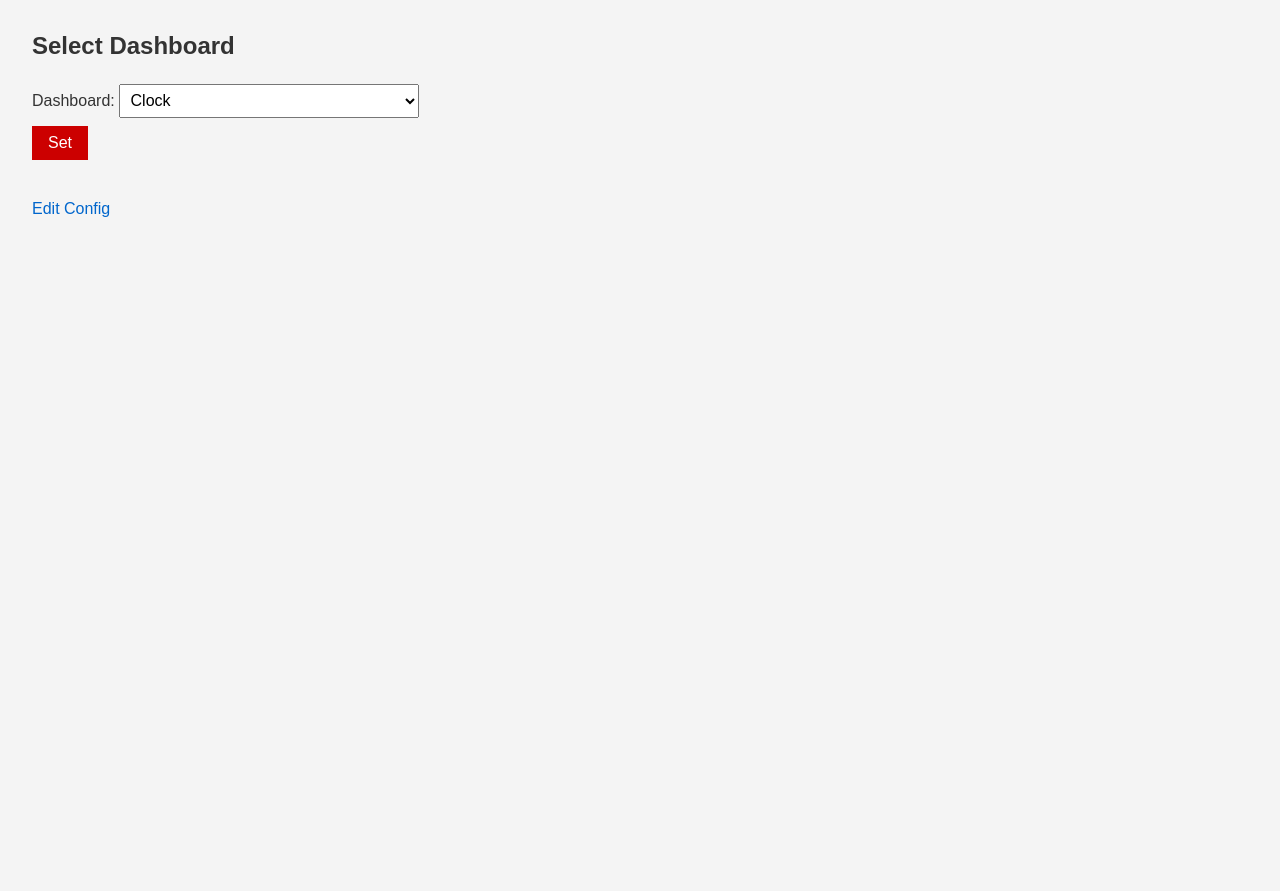
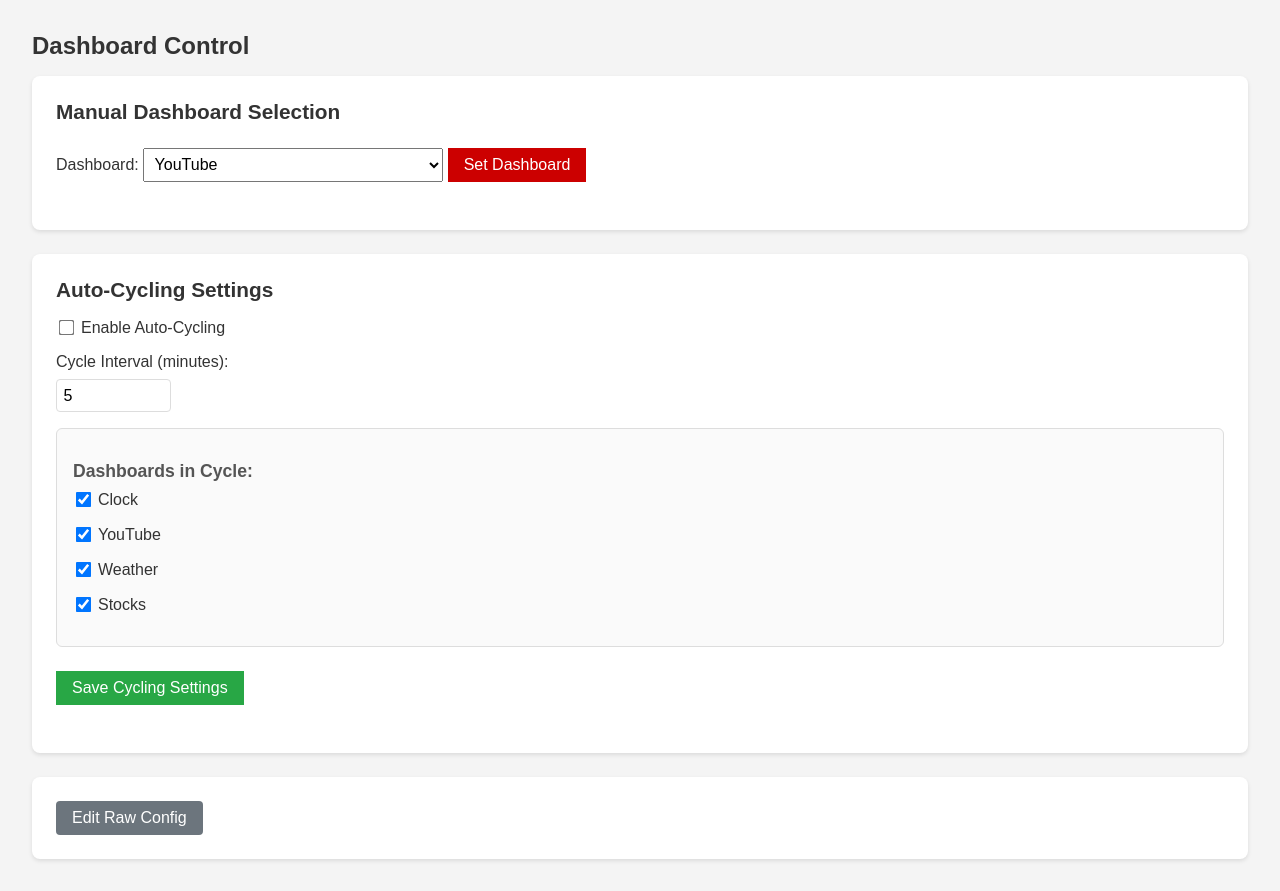
Before and after one commit to MostlyFunctionalEngineering/EinkDashboard, a Flask app: page / in a window 1280 px wide. Before the commit the page ends 217 px from the top, so only its background shows below. Run offline with Flask 3, Linux system fonts and the light colour scheme; parts of the project's set-up code (start-up, migrations or seed data) failed here and were passed over.

Commit message:
feat: intial commit of cycling code

```diff
--- a/config.yaml
+++ b/config.yaml
@@ -1,4 +1,12 @@
 current_dashboard: youtube
+cycle:
+  enabled: false
+  interval_minutes: 5
+  dashboards:
+    clock: true
+    youtube: true
+    weather: true
+    stocks: true
 clock:
   invert_colors: true
   font_path: fonts/home-video-font/HomeVideo-BLG6G.ttf
--- a/main.py
+++ b/main.py
@@ -37,6 +37,25 @@ def get_refresh_interval(dashboard_name, config):
         return None
     return config.get(dashboard_name, {}).get('refresh_interval_seconds', 60)
 
+def get_enabled_dashboards(config):
+    """Get list of dashboards enabled for cycling"""
+    cycle_config = config.get('cycle', {})
+    enabled_dashboards = cycle_config.get('dashboards', {})
+    return [name for name, enabled in enabled_dashboards.items() if enabled]
+
+def get_next_dashboard(current_dashboard, enabled_dashboards):
+    """Get the next dashboard in the cycle"""
+    if not enabled_dashboards:
+        return current_dashboard
+
+    try:
+        current_index = enabled_dashboards.index(current_dashboard)
+        next_index = (current_index + 1) % len(enabled_dashboards)
+        return enabled_dashboards[next_index]
+    except ValueError:
+        # Current dashboard not in enabled list, return first enabled
+        return enabled_dashboards[0] if enabled_dashboards else current_dashboard
+
 def main():
     config = load_config()
     setup_logging(config)
@@ -50,15 +69,36 @@ def main():
     last_dashboard = None
     last_minute = None
     last_rendered = 0
+    last_cycle_time = time.time()
 
     try:
         while True:
             config = load_config()
             current = config.get('current_dashboard', 'clock')
-            logging.debug(f"Selected dashboard: {current}")
+
+            # Check for cycling
+            cycle_config = config.get('cycle', {})
+            cycle_enabled = cycle_config.get('enabled', False)
+            cycle_interval_minutes = cycle_config.get('interval_minutes', 5)
 
             now = time.time()
             force_refresh = check_and_clear_flag()
+
+            # Handle automatic cycling
+            if cycle_enabled and (now - last_cycle_time >= cycle_interval_minutes * 60):
+                enabled_dashboards = get_enabled_dashboards(config)
+                if enabled_dashboards:
+                    next_dashboard = get_next_dashboard(current, enabled_dashboards)
+                    if next_dashboard != current:
+                        config['current_dashboard'] = next_dashboard
+                        # Save the updated config
+                        with open(CONFIG_PATH, 'w') as f:
+                            yaml.dump(config, f)
+                        current = next_dashboard
+                        logging.info(f"Cycled to dashboard: {current}")
+                last_cycle_time = now
+
+            logging.debug(f"Selected dashboard: {current}")
 
             should_render = False
 
--- a/static/style.css
+++ b/static/style.css
@@ -47,3 +47,97 @@ a {
 a:hover {
   text-decoration: underline;
 }
+
+/* New styles for cycling controls */
+.section {
+  background-color: white;
+  padding: 1.5rem;
+  margin-bottom: 1.5rem;
+  border-radius: 8px;
+  box-shadow: 0 2px 4px rgba(0,0,0,0.1);
+}
+
+.section h2 {
+  margin-top: 0;
+  margin-bottom: 1rem;
+  color: #333;
+  font-size: 1.3rem;
+}
+
+.section h3 {
+  margin-top: 1rem;
+  margin-bottom: 0.5rem;
+  color: #555;
+  font-size: 1.1rem;
+}
+
+.toggle-group {
+  margin-bottom: 1rem;
+}
+
+.toggle-label {
+  display: flex;
+  align-items: center;
+  cursor: pointer;
+  font-size: 1rem;
+}
+
+.toggle-label input[type="checkbox"] {
+  margin-right: 0.5rem;
+  width: auto;
+  transform: scale(1.2);
+}
+
+.toggle-text {
+  font-weight: 500;
+}
+
+.setting-group {
+  margin-bottom: 1rem;
+}
+
+.setting-group label {
+  display: block;
+  margin-bottom: 0.5rem;
+  font-weight: 500;
+}
+
+.dashboard-toggles {
+  border: 1px solid #ddd;
+  border-radius: 6px;
+  padding: 1rem;
+  background-color: #fafafa;
+  margin-bottom: 1rem;
+}
+
+.save-button {
+  background-color: #28a745;
+  font-weight: 500;
+}
+
+.save-button:hover {
+  background-color: #218838;
+}
+
+.edit-link {
+  display: inline-block;
+  padding: 0.5rem 1rem;
+  background-color: #6c757d;
+  color: white;
+  text-decoration: none;
+  border-radius: 4px;
+  margin-top: 0;
+}
+
+.edit-link:hover {
+  background-color: #5a6268;
+  text-decoration: none;
+}
+
+input[type="number"] {
+  width: 100px;
+  font-size: 1rem;
+  padding: 0.4rem;
+  border: 1px solid #ddd;
+  border-radius: 4px;
+}
--- a/templates/index.html
+++ b/templates/index.html
@@ -5,18 +5,76 @@
   <link rel="stylesheet" href="{{ url_for('static', filename='style.css') }}">
 </head>
 <body>
-  <h1>Select Dashboard</h1>
-  <form method="POST">
-    <label for="dashboard">Dashboard:</label>
-    <select id="dashboard" name="dashboard">
-      <option value="clock">Clock</option>
-      <option value="youtube">YouTube</option>
-      <option value="weather">Weather</option>
-      <option value="stocks">Stocks</option>
-    </select>
-    <br>
-    <button type="submit">Set</button>
-  </form>
-  <a href="/edit">Edit Config</a>
+  <h1>Dashboard Control</h1>
+
+  <div class="section">
+    <h2>Manual Dashboard Selection</h2>
+    <form method="POST">
+      <label for="dashboard">Dashboard:</label>
+      <select id="dashboard" name="dashboard">
+        <option value="clock" {% if current == 'clock' %}selected{% endif %}>Clock</option>
+        <option value="youtube" {% if current == 'youtube' %}selected{% endif %}>YouTube</option>
+        <option value="weather" {% if current == 'weather' %}selected{% endif %}>Weather</option>
+        <option value="stocks" {% if current == 'stocks' %}selected{% endif %}>Stocks</option>
+      </select>
+      <button type="submit">Set Dashboard</button>
+    </form>
+  </div>
+
+  <div class="section">
+    <h2>Auto-Cycling Settings</h2>
+    <form method="POST">
+      <div class="toggle-group">
+        <label class="toggle-label">
+          <input type="checkbox" name="cycle_enabled" {% if cycle_enabled %}checked{% endif %}>
+          <span class="toggle-text">Enable Auto-Cycling</span>
+        </label>
+      </div>
+
+      <div class="setting-group">
+        <label for="cycle_interval">Cycle Interval (minutes):</label>
+        <input type="number" id="cycle_interval" name="cycle_interval"
+               value="{{ cycle_interval }}" min="1" max="1440">
+      </div>
+
+      <div class="dashboard-toggles">
+        <h3>Dashboards in Cycle:</h3>
+        <div class="toggle-group">
+          <label class="toggle-label">
+            <input type="checkbox" name="enable_clock"
+                   {% if dashboard_enables.get('clock', True) %}checked{% endif %}>
+            <span class="toggle-text">Clock</span>
+          </label>
+        </div>
+        <div class="toggle-group">
+          <label class="toggle-label">
+            <input type="checkbox" name="enable_youtube"
+                   {% if dashboard_enables.get('youtube', True) %}checked{% endif %}>
+            <span class="toggle-text">YouTube</span>
+          </label>
+        </div>
+        <div class="toggle-group">
+          <label class="toggle-label">
+            <input type="checkbox" name="enable_weather"
+                   {% if dashboard_enables.get('weather', True) %}checked{% endif %}>
+            <span class="toggle-text">Weather</span>
+          </label>
+        </div>
+        <div class="toggle-group">
+          <label class="toggle-label">
+            <input type="checkbox" name="enable_stocks"
+                   {% if dashboard_enables.get('stocks', True) %}checked{% endif %}>
+            <span class="toggle-text">Stocks</span>
+          </label>
+        </div>
+      </div>
+
+      <button type="submit" class="save-button">Save Cycling Settings</button>
+    </form>
+  </div>
+
+  <div class="section">
+    <a href="/edit" class="edit-link">Edit Raw Config</a>
+  </div>
 </body>
 </html>
--- a/web.py
+++ b/web.py
@@ -21,10 +21,37 @@ def save_config(cfg):
 def index():
     config = load_config()
     if request.method == 'POST':
-        config['current_dashboard'] = request.form['dashboard']
+        # Handle dashboard selection
+        if 'dashboard' in request.form:
+            config['current_dashboard'] = request.form['dashboard']
+
+        # Handle cycling settings
+        if 'cycle_enabled' in request.form:
+            cycle_config = config.setdefault('cycle', {})
+            cycle_config['enabled'] = request.form.get('cycle_enabled') == 'on'
+
+            # Update cycle interval
+            try:
+                interval = int(request.form.get('cycle_interval', 5))
+                cycle_config['interval_minutes'] = max(1, interval)  # Minimum 1 minute
+            except (ValueError, TypeError):
+                cycle_config['interval_minutes'] = 5
+
+            # Update dashboard enables
+            dashboards_config = cycle_config.setdefault('dashboards', {})
+            for dashboard in ['clock', 'youtube', 'weather', 'stocks']:
+                dashboards_config[dashboard] = request.form.get(f'enable_{dashboard}') == 'on'
+
         save_config(config)
         return redirect('/')
-    return render_template('index.html', current=config.get('current_dashboard', 'clock'))
+
+    # Get cycle configuration for template
+    cycle_config = config.get('cycle', {})
+    return render_template('index.html',
+                         current=config.get('current_dashboard', 'clock'),
+                         cycle_enabled=cycle_config.get('enabled', False),
+                         cycle_interval=cycle_config.get('interval_minutes', 5),
+                         dashboard_enables=cycle_config.get('dashboards', {}))
 
 @app.route('/edit', methods=['GET', 'POST'])
 def edit():
```
